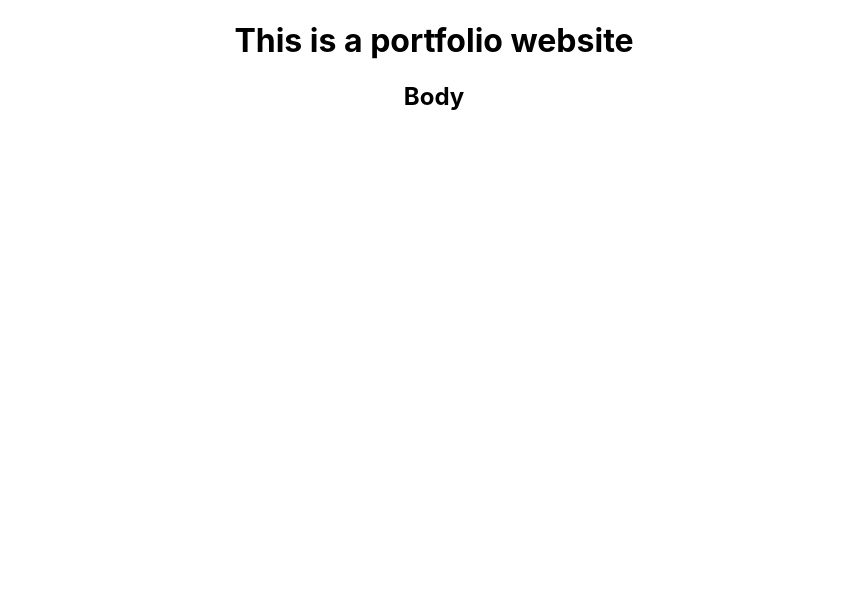
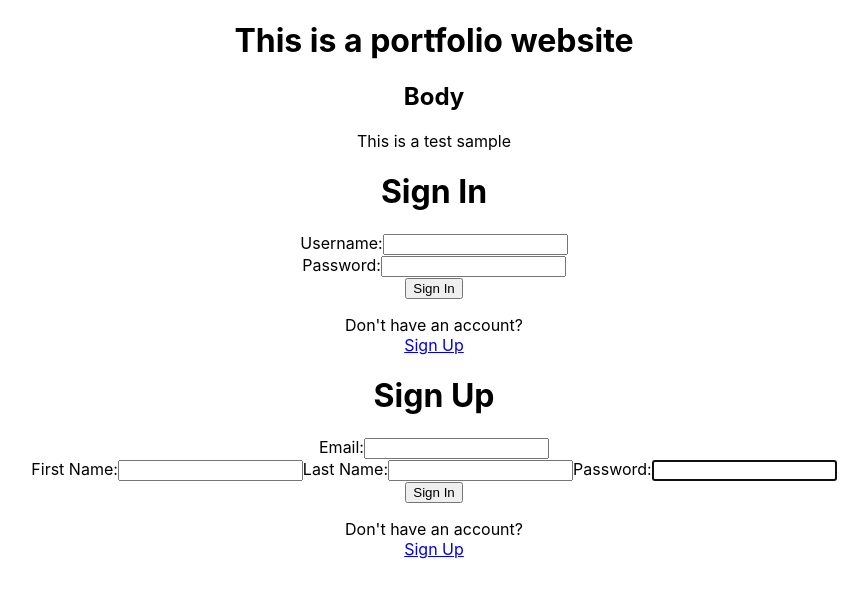
Before and after one commit to itsnotalvin/appminder, a React (Create React App) app in the folder client/: page / in a window 1280 px wide. Shown: the top 596 px of the page, without its empty margins (206-1074 px from the left). Built offline with nearby package versions, Linux system fonts and the light colour scheme.

Commit message:
added work on login signup pages

```diff
--- a/client/src/App.js
+++ b/client/src/App.js
@@ -1,11 +1,15 @@
 import logo from './logo.svg';
 import './App.css';
+import { Login }from './components/Login.js';
+import { Signup } from './components/Signup.js';
 
 function App() {
   return (
     <div className="App">
       <h1>This is a portfolio website</h1>
       <h2>Body</h2>
+      <Login />
+      <Signup />
     </div>
   );
 }
--- a/client/src/components/Login.js
+++ b/client/src/components/Login.js
@@ -0,0 +1,76 @@
+import { useRef, useState, useEffect } from "react";
+
+
+const USER_REGEX = /^[A-z][A-z0-9-_]{3,23}$/;
+
+export const Login = () => {
+    const userRef = useRef();
+    const errRef = useRef();
+
+    const [user, setUser] = useState('');
+    const [pwd, setPwd] = useState('');
+    const [errMsg, setErrMsg] = useState('');
+    const [success, setSuccess] = useState(false);
+
+    useEffect(() => {
+        userRef.current.focus();
+    }, [])
+
+    useEffect(() => {
+        setErrMsg('');
+    }, [user, pwd])
+
+    const handleSubmit = async (e) => {
+        e.preventDefault();
+        console.log(user, pwd);
+        setUser('')
+        setPwd('')
+        setSuccess(true);
+    }
+
+
+    return (
+    <>
+        <div>
+            <p ref={errRef} className={errMsg ? "errmsg" : "offscreen"} aria-live="assertive"></p>
+            <p>This is a test sample</p>
+            <h1>Sign In</h1>
+            <form onSubmit={handleSubmit}>
+                <label htmlFor="username">Username:</label>
+                <input
+                    type="text"
+                    id="username"
+                    ref={userRef}
+                    autoComplete="off"
+                    onChange={(e) => setUser(e.target.value)}
+                    value={user}
+                    required
+                />
+                < br/>
+                <label htmlFor="password">Password:</label>
+                <input
+                    type="password"
+                    id="password"
+                    ref={userRef}
+                    onChange={(e) => setPwd(e.target.value)}
+                    value={pwd}
+                    required
+                />
+                < br />
+                <button>Sign In</button>
+
+                <p>
+                    Don't have an account? < br/>
+                    <span>
+                        { /*insert route */}
+                        <a href="#">Sign Up</a>
+                    </span>
+                </p>
+            </form>
+        </div>
+    </>
+
+
+
+    )
+}
--- a/client/src/components/Signup.js
+++ b/client/src/components/Signup.js
@@ -0,0 +1,100 @@
+import { useRef, useState, useEffect } from "react";
+
+
+const USER_REGEX = /^[A-z][A-z0-9-_]{3,23}$/;
+
+export const Signup = () => {
+    const userRef = useRef();
+    const errRef = useRef();
+
+    const [user, setUser] = useState('');
+    const [pwd, setPwd] = useState('');
+    const [errMsg, setErrMsg] = useState('');
+    const [success, setSuccess] = useState(false);
+
+    const [email] = useState('');
+    const [lastName] = useState('');
+
+    useEffect(() => {
+        userRef.current.focus();
+    }, [])
+
+    useEffect(() => {
+        setErrMsg('');
+    }, [user, pwd])
+
+    const handleSubmit = async (e) => {
+        e.preventDefault();
+        console.log(user, pwd);
+        setUser('')
+        setPwd('')
+        setSuccess(true);
+    }
+
+
+    return (
+        <div>
+            <p ref={errRef} className={errMsg ? "errmsg" : "offscreen"} aria-live="assertive"></p>
+
+            <h1>Sign Up</h1>
+
+            <form onSubmit={handleSubmit}>
+                {/* email */}
+                <label htmlFor="email">Email:</label>
+                <input
+                    type="text"
+                    id="email"
+                    ref={userRef}
+                    autoComplete="off"
+                    onChange={(e) => setUser(e.target.value)}
+                    value={email}
+                    required
+                />
+                < br/>
+                {/* first name */}
+                <label htmlFor="firstName">First Name:</label>
+                <input
+                    type="text"
+                    id="firstName"
+                    ref={userRef}
+                    autoComplete="off"
+                    onChange={(e) => setUser(e.target.value)}
+                    value={user}
+                    required
+                />
+                {/* last name */}
+                 <label htmlFor="email">Last Name:</label>
+                <input
+                    type="text"
+                    id="lastName"
+                    ref={userRef}
+                    autoComplete="off"
+                    onChange={(e) => setUser(e.target.value)}
+                    value={lastName}
+                    required
+                />
+                {/* password */}
+                <label htmlFor="password">Password:</label>
+                <input
+                    type="password"
+                    id="password"
+                    ref={userRef}
+                    onChange={(e) => setPwd(e.target.value)}
+                    value={pwd}
+                    required
+                />
+                < br />
+                <button>Sign In</button>
+
+                <p>
+                    Don't have an account? < br/>
+                    <span>
+                        { /*insert route */}
+                        <a href="#">Sign Up</a>
+                    </span>
+                </p>
+            </form>
+
+        </div>
+    )
+}
```
Also changed, not shown: 1 other file (tests, documents, lock files or other folders).
